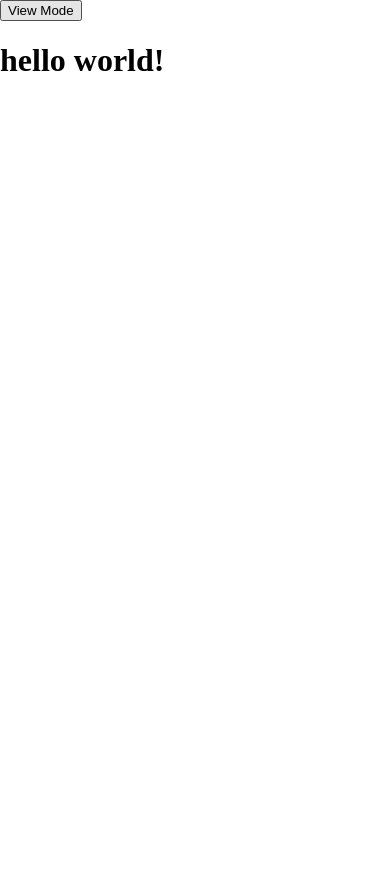
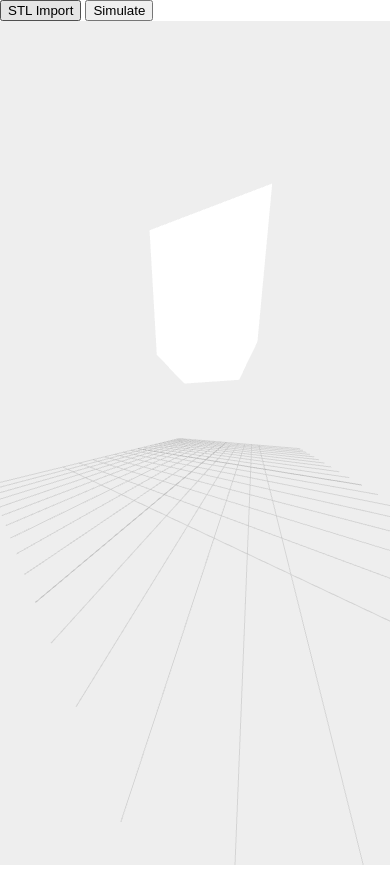
Before and after one commit to qubick/kinemaker, a website: page simulator/views/index.html in a window 390 px wide. Before the commit the page ends 844 px from the top, so only its background shows below. Drawn offline with Linux system fonts and the light colour scheme.

Commit message:
three view.js path

```diff
--- a/simulator/index.html
+++ /dev/null
@@ -1,72 +0,0 @@
-<!DOCTYPE html>
-<html>
-  <head>
-    <meta charset="=utf-8">
-    <title>Three.js app </title>
-    <script src="https://cdnjs.cloudflare.com/ajax/libs/react/15.1.0/react.js"></script>
-    <script src="https://cdnjs.cloudflare.com/ajax/libs/react/15.1.0/react-dom.js"></script>
-    <script src="https://cdnjs.cloudflare.com/ajax/libs/babel-core/5.8.23/browser.min.js"></script>
-    <script src="https://cdnjs.cloudflare.com/ajax/libs/jquery/2.2.0/jquery.min.js"></script>
-    <script src="https://cdnjs.cloudflare.com/ajax/libs/remarkable/1.6.2/remarkable.min.js"></script>
-
-    <style>
-      body {margin:0;}
-      canvas{width:100%; height:100%;}
-    </style>
-  </head>
-  <body>
-    <script src="js/three.js"></script>
-    <!-- <script src="build/react.js"></script>
-    <script src="build/react-dom.js"></script>
-    <script src="https://cdnjs.cloudflare.com/ajax/libs/babel-core/5.8.23/browser.min.js"></script> -->
-
-    <!-- <script language="javascript" type="text/javascript" src="cubeDrawing.js"></script> -->
-    <script language="javascript" type="text/javascript" src="cam.js"></script>
-    <!-- <div id="content"></div>
-
-    <script type="text/babel">
-
-      var CommentList = React.createClass({
-        render: function(){
-          return(
-            <div className="commentList">
-              Hello, world! I am a commentList
-            </div>
-          );
-        }
-      });
-      var CommentForm  = React.createClass({
-        render: function(){
-          return (
-
-            <div className="commentForm">
-              I am a CommentForm
-            </div>
-          );
-        }
-      });
-
-      var CommentBox = React.createClass({
-        componentDidMount: function(){
-          console.log(this.props)
-        },
-        render: function(){
-          return(
-            <div className="commentBox">
-              <h1>Comments</h1>
-              <CommentList />
-              <CommentForm />
-              <input type="submit" name="Enter"></input>
-            </div>
-          )
-        }
-      });
-
-      ReactDOM.render(
-        <CommentBox/>,
-        document.getElementById('content')
-      );
-
-    </script> -->
-  </body>
-</html>
--- a/simulator/js/simGears.js
+++ b/simulator/js/simGears.js
@@ -1,11 +1,49 @@
-var THREE = require(three);
-
+// var THREE = require(three);
+var size = 1
 var scene = new THREE.Scene();
 var camera = new THREE.PerspectiveCamera(150, window.innerWidth/window.innerHeight, 0.1, 1000);
-// var camera = new THREE.PerspectiveCamera(150, 600,400)
+camera.position.set(size*1.9, size*1.4, size*1.8);
+camera.lookAt(new THREE.Vector3(1,1,0));
+scene.add(camera);
 
-var renderer = new THREE.WebGLRenderer();
-renderer.setSize(window.innerWidth, window.innerHeight);
+//add background bottom grid
+var grid = new THREE.GridHelper(size*5, size/2);
+grid.position.y = -0.5*size;
+grid.material.opacity = 0.25;
+grid.material.transparent = true;
+scene.add(grid);
+
+//add scene ambient light
+scene.add(new THREE.AmbientLight(0x000000));
+var ambientLight = new THREE.AmbientLight(0x999999);
+scene.add(ambientLight);
+var light = new THREE.DirectionalLight(0xFFFFFF, 0.2);
+light.position.set(4*size, 4*size, 7*size);
+scene.add(light);
+var light2 = new THREE.DirectionalLight(0xFFFFFF, 0.2);
+light2.position.set(-7*size, -4*size, -4*size);
+scene.add(light2);
+
+var headLight = new THREE.PointLight(0xFFFFFF, 0.25);
+scene.add(headLight);
+spotlight = light;
+
+renderer = new THREE.WebGLRenderer({alpha: true, antialias: true });
+  // renderer.setClearColor(0xbbbbbb, 1.0);
+  renderer.setClearColor(0xeeeeee);
+  renderer.setSize( window.innerWidth, window.innerHeight );
+  renderer.shadowMap.enabled = true;
+  // document.getElementById('viewport').appendChild( renderer.domElement );
+
+  // controls = new THREE.OrbitControls( camera, renderer.domElement );
+  // controls.damping = 0.2;
+  // controls.addEventListener( 'change', render );
+  // controls.rotateSpeed = 0.3
+  // controls.zoomSpeed = 0.3
+  // controls.panSpeed = 0.3
+
+// var renderer = new THREE.WebGLRenderer();
+// renderer.setSize(window.innerWidth, window.innerHeight);
 document.body.appendChild(renderer.domElement);
 
 
@@ -36,7 +74,7 @@ render()
 
 
 function render() {
-  THREE.requestAnimationFrame( render );
+  requestAnimationFrame( render );
 
   // cube.rotation.x += 0.1;
   // cube.translateZ(0.1);
--- a/simulator/server.js
+++ b/simulator/server.js
@@ -8,9 +8,11 @@ var path    = require('path');
 
 // var __dirname = 'views'
 app.use(sendViewMiddleWare)
+// app.use(express.static(path.join(__dirname + '/views/index.html')))
+
 app.get('/', function(req, res){
+  // res.sendFile(__dirname + '/views/index.html')
   res.sendView('index.html')
-  // res.sendFile(path.join('./views/index.html'))
 });
 
 function sendViewMiddleWare(req, res, next){
@@ -46,3 +48,5 @@ app.listen(3000);
 // server.listen(PORT, function(){
 // 	console.log("Server listening on: http://localhost: %s", PORT)
 // })
+
+module.exports = app
--- a/simulator/views/index.html
+++ b/simulator/views/index.html
@@ -2,7 +2,7 @@
 <html>
   <head>
     <meta charset="=utf-8">
-    <title>Three.js app </title>
+    <title>Kinemaker Simulator </title>
     <!-- <script src="https://cdnjs.cloudflare.com/ajax/libs/react/15.1.0/react.js"></script>
     <script src="https://cdnjs.cloudflare.com/ajax/libs/react/15.1.0/react-dom.js"></script>
     <script src="https://cdnjs.cloudflare.com/ajax/libs/babel-core/5.8.23/browser.min.js"></script>
@@ -16,25 +16,21 @@
   </head>
 
   <div class="top-buttons">
-  <!-- <button class="ui blue button" id="import">STL Import</button> -->
+    <button class="ui blue button" id="import">
+      STL Import
+    </button>
     <button class="ui grey button" id="mode">
-    View Mode
+      Simulate
     </button>
-  <!-- <p>⌘ + Mouse: Select <br>⌥ + Mouse: Undo</p> -->
   </div>
 
   <body>
-    <!-- <script src="js/three.js"></script> -->
+    <script src="../js/three.js"></script>
     <!-- <script src="build/react.js"></script>
     <script src="build/react-dom.js"></script>
     <script src="https://cdnjs.cloudflare.com/ajax/libs/babel-core/5.8.23/browser.min.js"></script> -->
 
-    <script language="javascript" type="text/javascript" src="js/simGears.js"></script>
-
-    <h1>
-      hello world!
-    </h1>
-
+    <script language="javascript" type="text/javascript" src="../js/simGears.js"></script>
     <!-- <div id="content"></div>
 
 
```
Also changed, not shown: simulator/cam.js (deleted, +0 -19 lines). Lines whose indentation alone changed are shown as unchanged.
